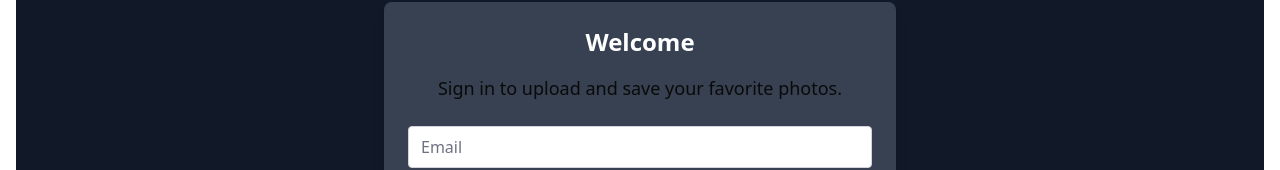
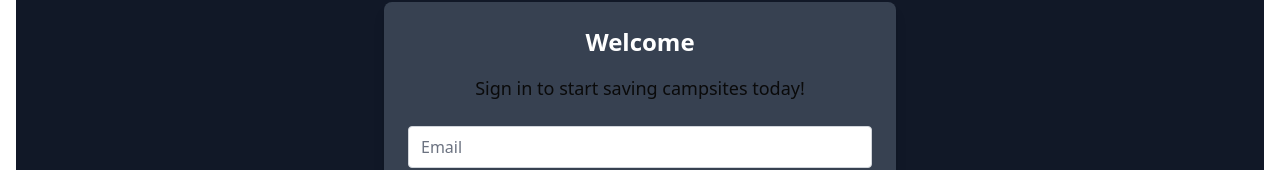
Before and after one commit to balthazarely/campfire, a Next.js app: page / in a window 1280 px wide. Shown: the part 296-466 px from the top of the page. Built offline with nearby package versions, Linux system fonts and the light colour scheme; no server answers.

Commit message:
more changes to imports

```diff
--- a/app/page.tsx
+++ b/app/page.tsx
@@ -8,7 +8,7 @@ export default function Home() {
           Welcome
         </h2>
         <p className="mb-6 text-lg text-center">
-          Sign in to upload and save your favorite photos.
+          Sign in to start saving campsites today!
         </p>
         <AuthForm />
       </div>
```
